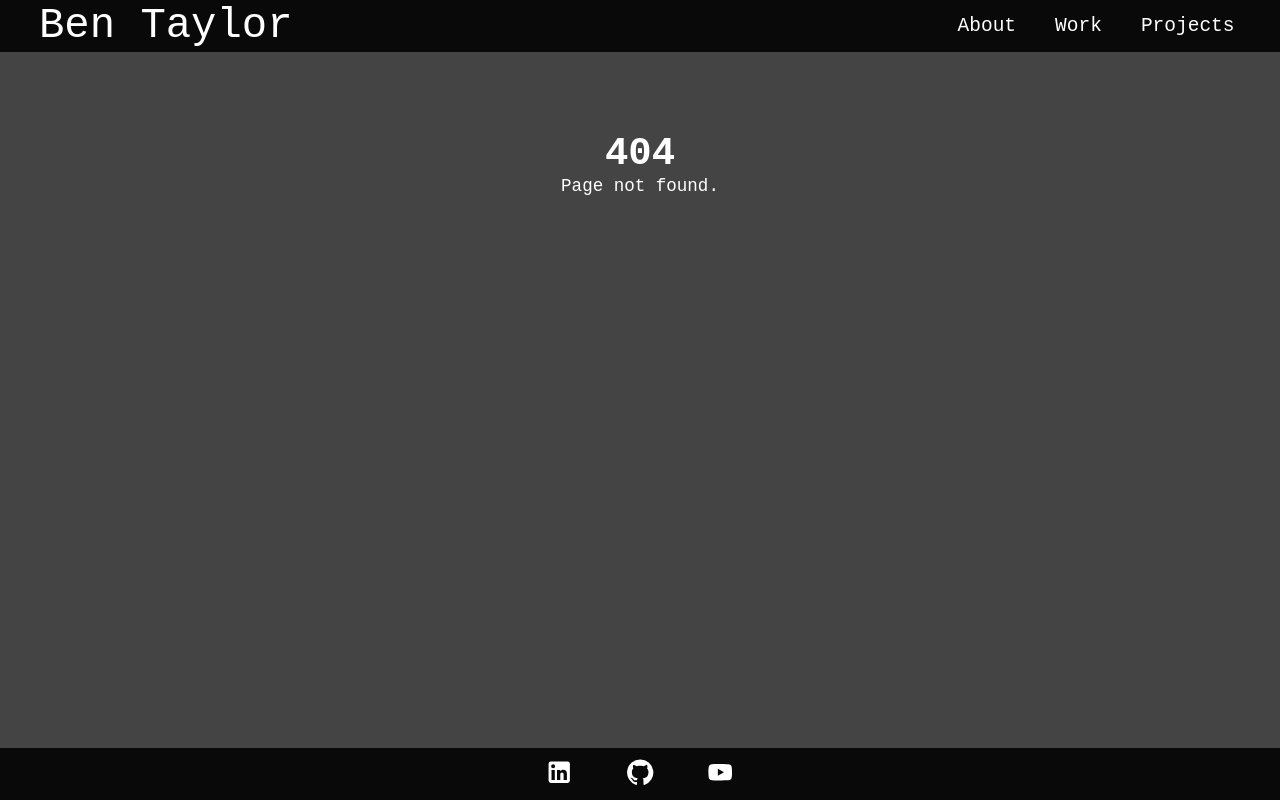
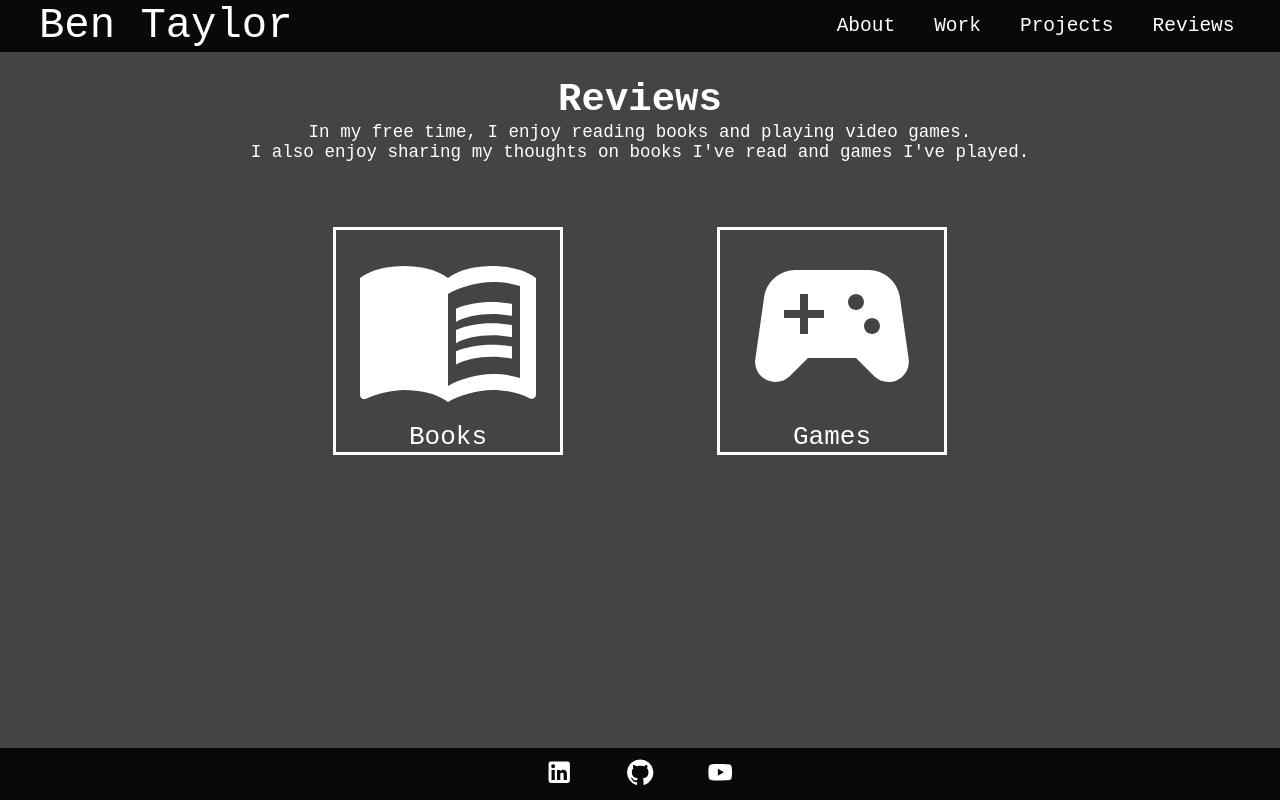
Before and after one commit to BenTaylor25/WebPortfolio2023, a React (Vite) app in the folder web-portfolio-2023/: page /WebPortfolio2023/reviews in a window 1280 px wide. Before the commit this address had no page. Built offline with nearby package versions, Linux system fonts and the light colour scheme.

Commit message:
reviews homepage

```diff
--- a/web-portfolio-2023/src/App.tsx
+++ b/web-portfolio-2023/src/App.tsx
@@ -7,6 +7,7 @@ import Home from './components/pages/Home'
 import About from "./components/pages/About";
 import Work from "./components/pages/Work";
 import Projects from "./components/pages/Projects";
+import Reviews from "./components/pages/Reviews";
 import NotFound from "./components/pages/NotFound";
 import './App.scss'
 import './components/pages/_AllPages.scss'
@@ -25,6 +26,7 @@ export default function App() {
           <Route path="/WebPortfolio2023/about" element={<About />}></Route>
           <Route path="/WebPortfolio2023/work" element={<Work />}></Route>
           <Route path="/WebPortfolio2023/projects" element={<Projects />}></Route>
+          <Route path="/WebPortfolio2023/reviews" element={<Reviews />}></Route>
           <Route path="*" element={<NotFound />}></Route>
         </Routes>
       </BrowserRouter>
--- a/web-portfolio-2023/src/components/base/MyNav.tsx
+++ b/web-portfolio-2023/src/components/base/MyNav.tsx
@@ -25,9 +25,9 @@ export default function MyNav() {
                     <li>
                         <a href="/WebPortfolio2023/projects">Projects</a>
                     </li>
-                    {/* <li>
-                        <a href="/WebPortfolio2023/analyses">Analyses</a>
-                    </li> */}
+                    <li>
+                        <a href="/WebPortfolio2023/reviews">Reviews</a>
+                    </li>
                 </ul>
             }
         </nav>
--- /dev/null
+++ b/web-portfolio-2023/src/components/pages/Reviews.scss
@@ -0,0 +1,34 @@
+
+main.reviews {
+    #button-container {
+        display: flex;
+        margin-top: 5rem;
+        width: 60vw;
+        margin-left: 20vw;
+
+        div {
+            width: 100%;
+            display: flex;
+            justify-content: center;
+
+            a {
+                text-decoration: none;
+                display: flex;
+                flex-direction: column;
+                width: 60%;
+                border: 3px solid white;
+
+                .icon {
+                    align-self: center;
+                    font-size: large;
+                    width: 15vw;
+                    height: inherit;
+                }
+
+                p {
+                    font-size: 2rem;
+                }
+            }
+        }
+    }
+}
--- /dev/null
+++ b/web-portfolio-2023/src/components/pages/Reviews.tsx
@@ -0,0 +1,30 @@
+import MenuBookIcon from '@mui/icons-material/MenuBook';
+import SportsEsportsIcon from '@mui/icons-material/SportsEsports';
+
+import './Reviews.scss'
+
+export default function Reviews() {
+
+    return (
+        <main className="reviews">
+            <h1>Reviews</h1>
+            <p>In my free time, I enjoy reading books and playing video games.</p>
+            <p>I also enjoy sharing my thoughts on books I've read and games I've played.</p>
+
+            <div id="button-container">
+                <div>
+                    <a href="/WebPortfolio2023/reviews/books">
+                        <MenuBookIcon className='icon'/>
+                        <p>Books</p>
+                    </a>
+                </div>
+                <div>
+                    <a href="/WebPortfolio2023/reviews/games">
+                        <SportsEsportsIcon className='icon'/>
+                        <p>Games</p>
+                    </a>
+                </div>
+            </div>
+        </main>
+    );
+}
```
